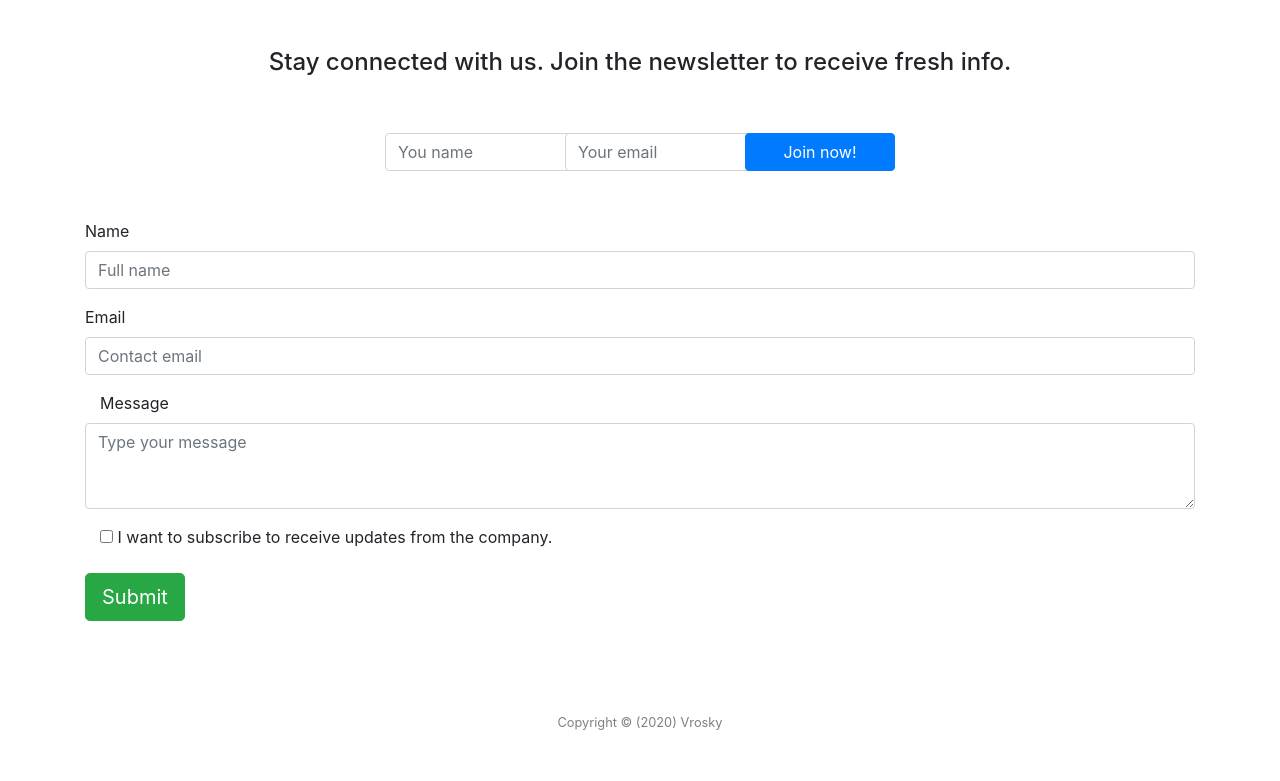
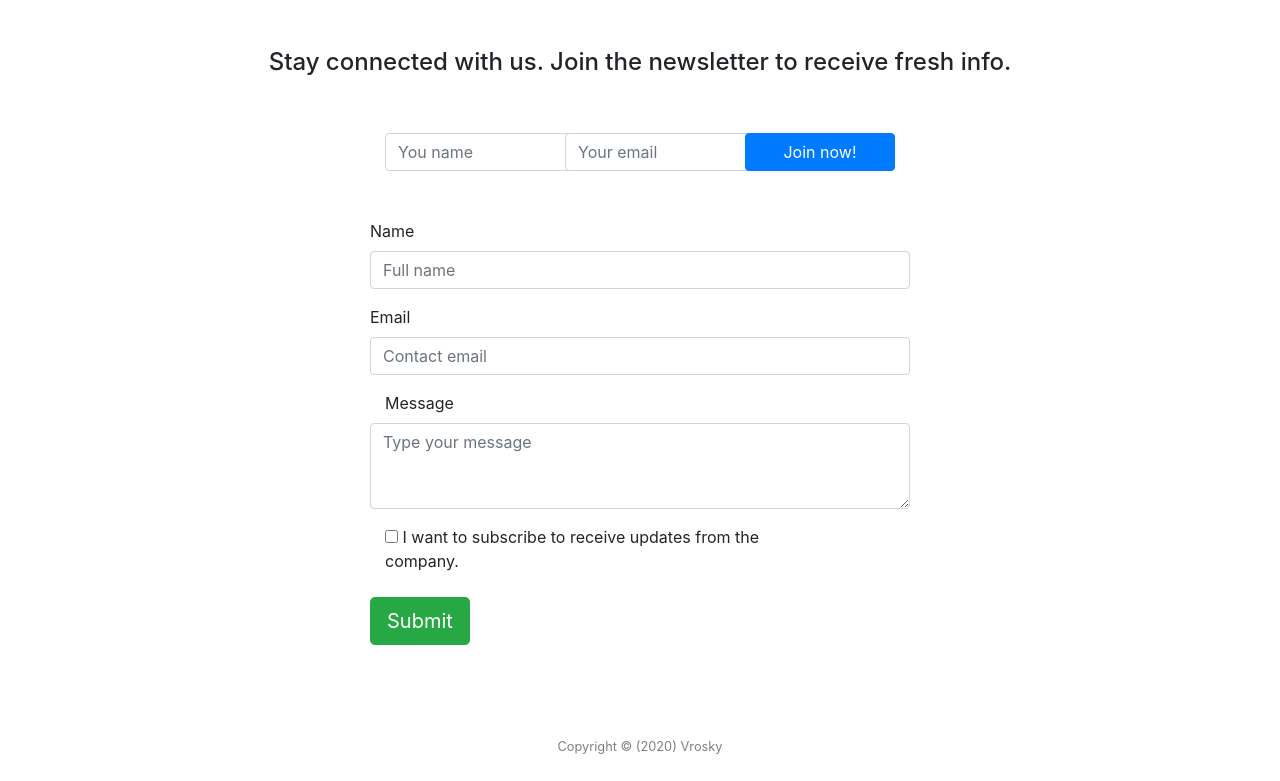
Before and after one commit to Andres6936/Vrosky, a PHP site: page /html/Contact.php in a window 1280 px wide. Shown: the part 56-837 px from the top of the page. Before the commit the page ends 786 px from the top, so only its background shows below. Run offline with PHP 8.4, Linux system fonts and the light colour scheme.

Commit message:
Adjust the size of form

```diff
--- a/html/Contact.php
+++ b/html/Contact.php
@@ -50,7 +50,7 @@ $var->showNavigation($links);
     </section>
 
     <section class="row">
-        <form class="form-horizontal col-12 py-5">
+        <form class="form-horizontal col-sm-6 offset-sm-3 py-5">
             <div class="form-group">
                 <label class="control-label" for="contact-name">Name</label>
                 <input class="form-control" type="text" id="contact-name" placeholder="Full name">
```
